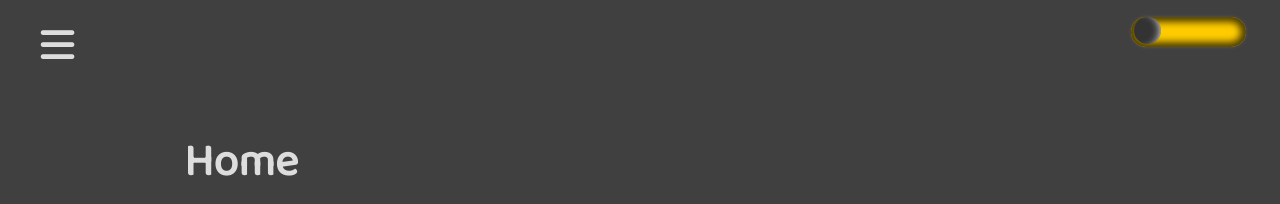
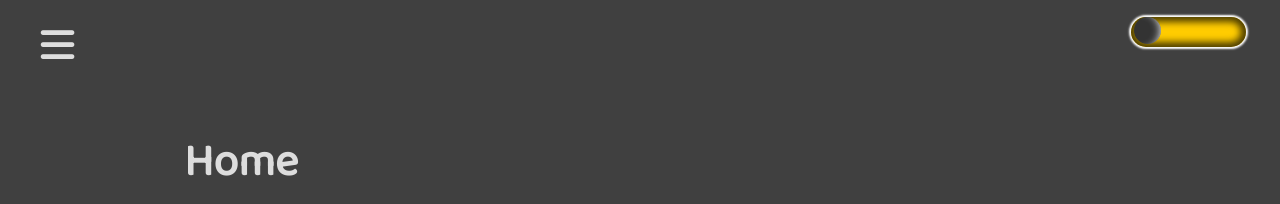
Before and after one commit to brettjrea/brettjrea.github.io-old, a Jekyll site: the page built from index.md, in a window 1280 px wide. Shown: the top 204 px of the page. Built offline with Jekyll 4.4.1, drawn with Linux system fonts in a browser that asks for light colours; nearby versions of some CDN libraries; comment, search, counter and statistics services are not loaded.

Commit message:
Update styles.scss

```diff
--- a/assets/css/styles.scss
+++ b/assets/css/styles.scss
@@ -14,9 +14,9 @@ html, html[data-theme="light"], {
   --soc: #333;
   --socshine: inset 7px 0px 9px -7px white;
   --togbg: #333;
-  --togbgshine: 0px 0px 3px 3px rgba(0,0,0,0.7), inset 0px 0px 7px 5px rgba(0,0,0,0.7);
+  --togbgshine: 0px 0px 2px 2px rgba(0,0,0,0.7), inset 0px 0px 7px 5px rgba(0,0,0,0.7);
   --togswitch: #fc0;
-  --togswitchshine: inset -7px 0px 9px -7px rgba(0,0,0,0.7);
+  --togswitchshine: inset -7px -1px 9px -7px rgba(0,0,0,0.7);
 
 }
 
@@ -29,7 +29,7 @@ html[data-theme="dark"] {
   --soc: #fc0;
   --socshine: inset 7px 0px 9px -7px rgba(0,0,0,0.7);
   --togbg: #fc0;
-  --togbgshine: 0px 0px 7px -5px white, inset 0px 0px 7px 5px rgba(0,0,0,0.7);
+  --togbgshine: 0px 0px 2px 2px white, inset 0px 0px 7px 5px rgba(0,0,0,0.7);
   --togswitch: #333;
   --togswitchshine: inset -7px 0px 9px -7px white;
 
```
